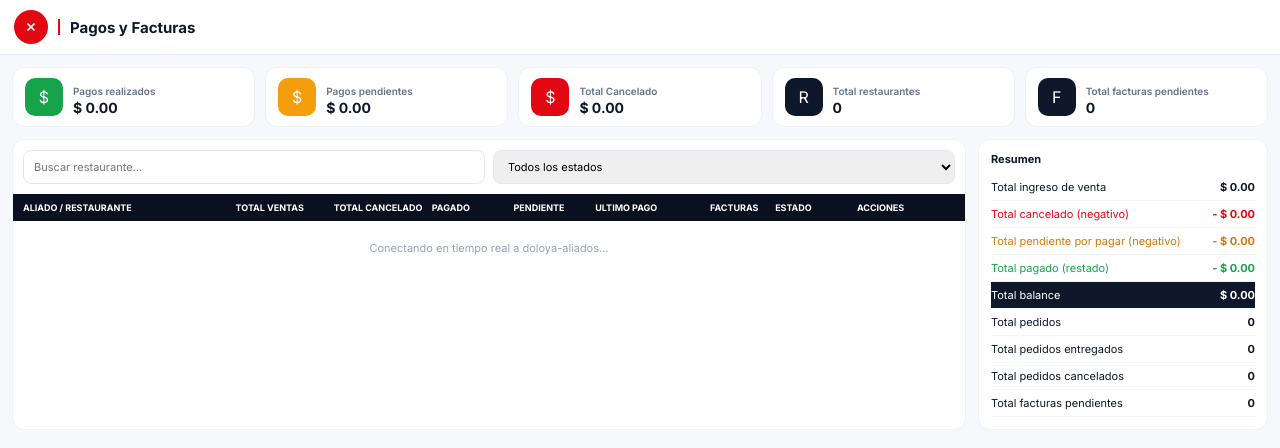
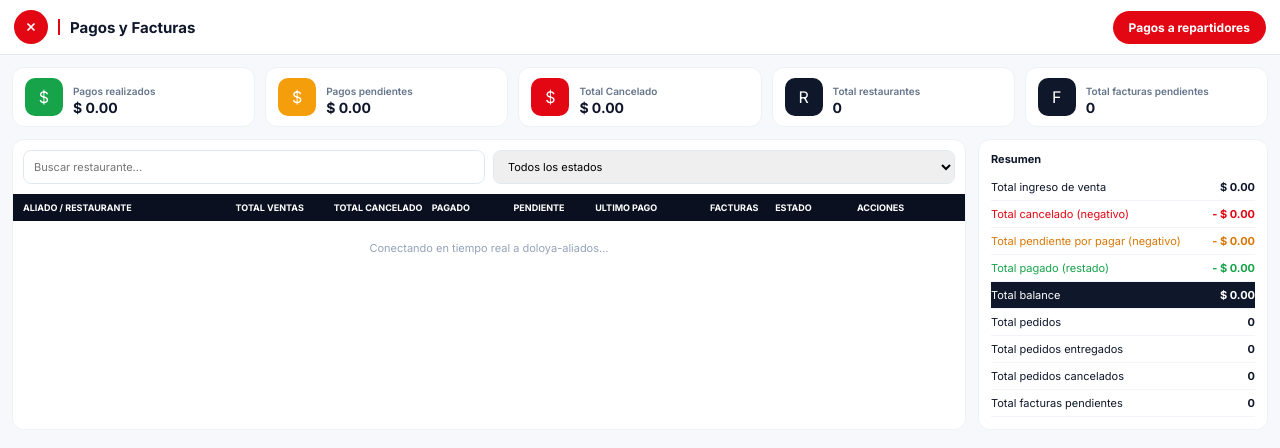
Before and after one commit to iian-dc/proyecto-rappi-aliados, a plain HTML site: page paneladmin-pagosyfacturas.html in a window 1280 px wide. Drawn offline with Linux system fonts and the light colour scheme; no server answers.

Commit message:
Update paneladmin-pagosyfacturas.html

```diff
--- a/paneladmin-pagosyfacturas.html
+++ b/paneladmin-pagosyfacturas.html
@@ -11,6 +11,7 @@ body{background:#f6f8fb;color:#0f172a}
 .header-top{background:white;padding:10px 14px;display:flex;align-items:center;gap:10px;border-bottom:1px solid #e2e8f0;position:sticky;top:0;z-index:20}
 .btn-x{width:34px;height:34px;background:#E30613;border-radius:50%;border:none;display:flex;align-items:center;justify-content:center;cursor:pointer}
 .header-top h1{font-size:15px;font-weight:800}
+.btn-pagos-rep{margin-left:auto;background:#E30613;color:#fff;border:none;border-radius:999px;padding:9px 16px;font-size:12px;font-weight:800;cursor:pointer;white-space:nowrap}
 .top-cards{display:grid;grid-template-columns:repeat(5,1fr);gap:10px;padding:12px}
 @media(max-width:900px){.top-cards{grid-template-columns:repeat(2,1fr)}}
 .tcard{background:white;border-radius:12px;border:1px solid #eef2f7;padding:10px 12px;display:flex;gap:10px;align-items:center}
@@ -43,6 +44,7 @@ body{background:#f6f8fb;color:#0f172a}
 <button class="btn-x" onclick="location.href='paneladmin.html'"><svg width="14" height="14" viewBox="0 0 24 24" fill="none" stroke="white" stroke-width="3"><line x1="18" y1="6" x2="6" y2="18"/><line x1="6" y1="6" x2="18" y2="18"/></svg></button>
 <div style="width:2px;height:16px;background:#E30613"></div>
 <h1>Pagos y Facturas</h1>
+<button class="btn-pagos-rep" onclick="location.href='paneladmin-pagos-y-facturas-repartidores.html'">Pagos a repartidores</button>
 </div>
 <div class="top-cards">
 <div class="tcard"><div class="ticon" style="background:#16a34a;color:white">$</div><div><span>Pagos realizados</span><b id="kPagados">$ 0.00</b></div></div>
```
